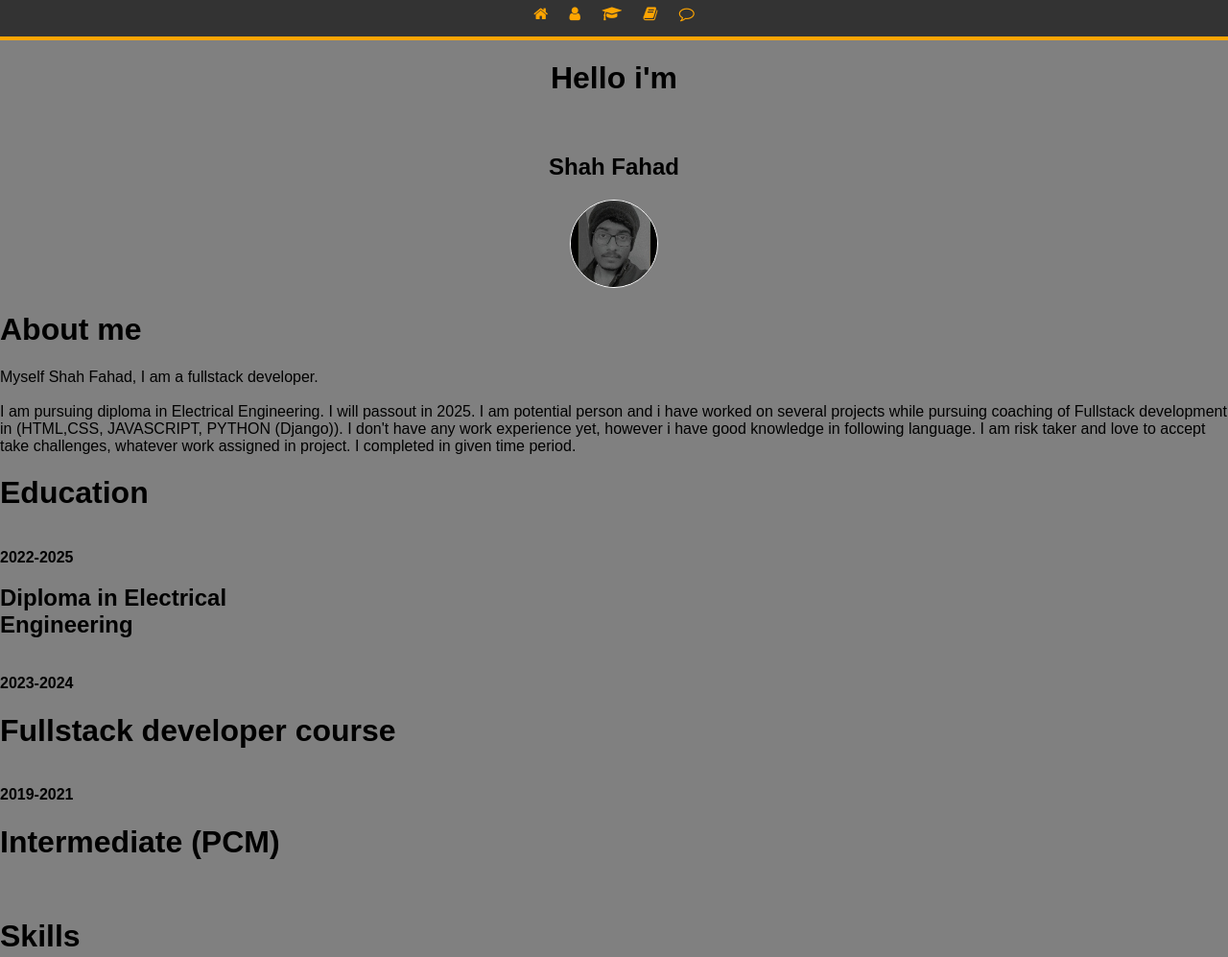
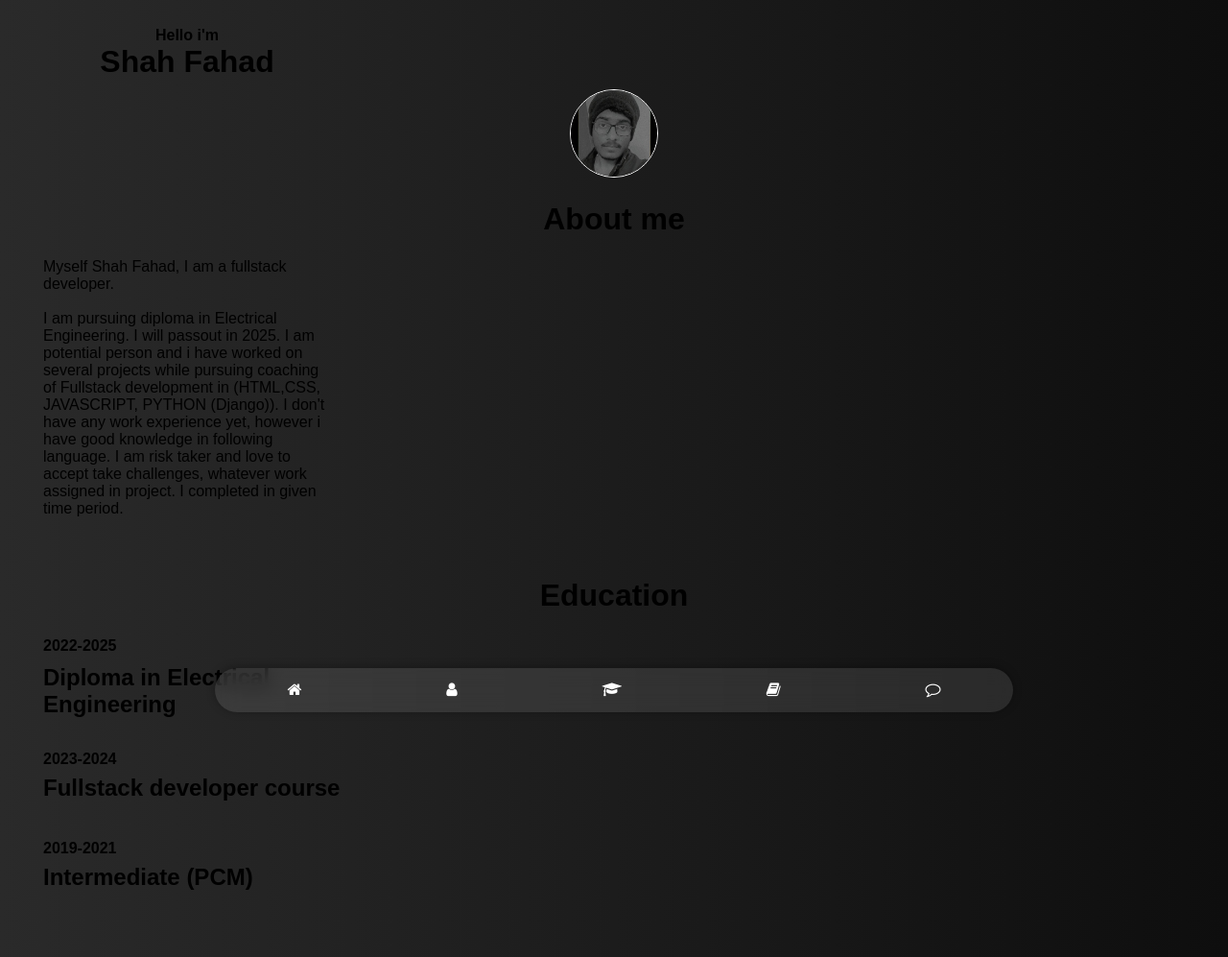
Before and after one commit to shahfahad07/Portfolio, a plain HTML site: page index.html in a window 1280 px wide. Shown: the part 8-1005 px from the top of the page at 96% size. Drawn offline with Linux system fonts and the light colour scheme.

Commit message:
style.css

```diff
--- a/style.css
+++ b/style.css
@@ -1,71 +1,295 @@
 body {
   margin: 0;
+  padding: 0px;
   font-family: Arial, Helvetica, sans-serif;
-  background-color:grey;
+  background:linear-gradient(to right,#2a2a2a, #0e0e0e);
 
 }
 
+    html {
+      scroll-behavior: smooth;
+      }
 
-.topnav {
-  text-align: center;
-  overflow: hidden;
-  background-color: #333;
-  padding: 14px 0px;
-  }
+        /* Container for the bottom navigation */
+        .topnav {
+            bottom: 50px;
+            text-align: center;
+            position: fixed;
+            left: 50%;
+            width: 65%;
+            transform: translateX(-50%);
+            background-color: rgba(255, 255, 255, 0.1);
+            backdrop-filter: blur(10px);
+            border-radius: 25px;
+            display: flex;
+            justify-content: space-around;
+            padding: 8px 0;
+            box-shadow: 0 -1px 10px rgba(0, 0, 0, 0.3);
+            z-index:9999;
+        }
+
 
 .topnav a {
 
-  color: orange;
+  color: white;
   text-align: center;
-  padding:14px 9px;
+  padding: 6px 5px;
   text-decoration: none;
   font-size: 16px;
 }
 
 .topnav a:hover {
-  background-color:orange;
-  color: white;
+
+  color: green;
 }
 
 .topnav a.active {
-  background-c: #04AA6D;
   color:white;
 }
  .line{
-     padding:2px;
+     position:fixed;
+     width:100%;
+     height:2px;
+     top: 0px;
      background-color:orange;
  }
+
+
  .box{
 
-
-        margin-top:20px;
+        margin-top:10px;
         text-align:center;
 
     }
    .oval{
        border-radius:50%;
        border: 0.1rem solid #fff;
-       hight:90px;
+       hight:50px;
        width:90px;
    }
+   .content {
+       margin:0;
+       height:80px;
+       width: 390px;;
 
+
+   }
+   .name h1 {
+       font-size: 1rem;
+   }
+   .name h2 {
+       position:relative;
+       bottom: 55px;
+       font-size: 2rem;
+   }
    .name{
+       width:200px;
+       height: 50px;
        text-align: center;
+       position: relative;
+       top:25px;
+       left:95px;
+
+
+   }
+
+  .abt{
+      text-align: center;
+  }
+
+   .about{
+      width:390px;
+
+
+   }
+
+    .para {
+        position: relative;
+        left:45px;
+        width:300px;
+    }
+
+   .education {
+       width:100%;
+
+       margin:0 0px;
+
+   }
+
+   .headline{
+
+       display:flex;
+       justify-content: center;
+       margin:0;
+       padding:1px;
+       position: relative;
+       top : -150px;
+       opacity:0;
+       transition: all 0.7s ease-in-out;
+   }
+
+  .animate{
+      top:0;
+      opacity:1;
+  }
+
+   .headline h1 {
+       position: relative;
+       top: 25px;
+   }
+   .diploma {
+       position: relative;
+       left: 35px;
+       width:310px;
+       border-radius:10px;
+       height:100px;
+   }
+
+   .diploma b {
+       position: relative ;
+       top:10px;
+       left:10px;
+   }
+
+   .diploma h2 {
+       position: relative;
+       left:10px;
+       font-size: 1.5em
+   }
+
+   .diploma:hover{
+       background-color:#343837;
+
+   }
+   .course {
+       position: relative;
+       left: 35px;
+       width:310px;
+       border-radius:10px;
+       height:75px;
+       background-color: ;
+   }
+
+   .course b {
+       position: relative ;
+       top:10px;
+       left:10px;
+   }
+
+   .course h1 {
+       position: relative;
+       left:10px;
+       font-size: 1.5em;
+   }
+
+   .course:hover{
+       background-color:#343837;
+
+   }
+
+    .pcm {
+       position: relative;
+       left: 35px;
+       width:310px;
+       border-radius:10px;
+       height:75px;
+
+   }
+
+    .pcm b {
+       position: relative ;
+       top:10px;
+       left:10px;
+   }
+
+     .pcm h1 {
+       position: relative;
+       left:10px;
+       font-size: 1.5em;
+   }
+
+      .pcm:hover{
+       background-color:#343837;
+   }
+
+   .skill h1 {
+       position: relative;
+       top: 25px;
+       }
+
+   .skill {
+       text-align: center;
+       overflow: hidden;
+       margin: 15px 0;
    }
 
 
 
-    section {
+   .skill-content{
+       width: 75%;
+       position:relative;
+       left :48.75px;
+       background-color:#343837;
+       border-radius:10px;
 
-        padding:40px;
-        color:#fff;
+   }
 
+    .skill-content h1 {
+       position: relative;
+       top:20px;
+       left: 30px;
+       font-size: 1em;
+       }
+
+       .contact-header {
+           text-align: center;
+           overflow: hidden;
+           height: 60px;
+       }
+
+       .contact{
+           position:relative;
+           top:10px;
+           width:200px;
+           height:80px;
+           left:95px;
+           text-align: center;
+           background-color:#343837;
+           border-radius:10px;
+       }
+
+
+
+
+       .contact a {
+            position:relative;
+           font-size:20px;
+           top:8px;
+           color: white;
+
+       }
+       .contact a:hover{
+           color:green;
+       }
+
+
+       .insta {
+    text-align: center;
+    overflow: hidden;
     }
 
-    section h1 {
-        color:black;
+       .insta a  {
 
-    }
+            font-size:30px;
+            text-decoration: none;
+            color:white;
+           }
+
+         .insta a :hover {
+
+          color: green;
+  }
+
 
     footer{
     margin-top:20px;
@@ -75,32 +299,15 @@ body {
     padding: 6px 0;
     }
 
-    .insta {
-   text-align: center;
-   overflow: hidden;
 
-    }
+
+
 
   .paragraph {
+
   margin: 2px;
-  color:lightblack;
+  color: lightblack;
   text-align:center;
   font-size: 14px;
 
     }
-
-    .insta a{
-  padding: 0px 7px;
-  background-color:#333;
-  color:#fff;
-  text-align: center;
-  text-decoration: none;
-  border-radius:20px;
-  font-size: 14px;
-
-    }
-
-    .insta a:hover {
-  background-color:orange;
-  color: white;
-  }
```
